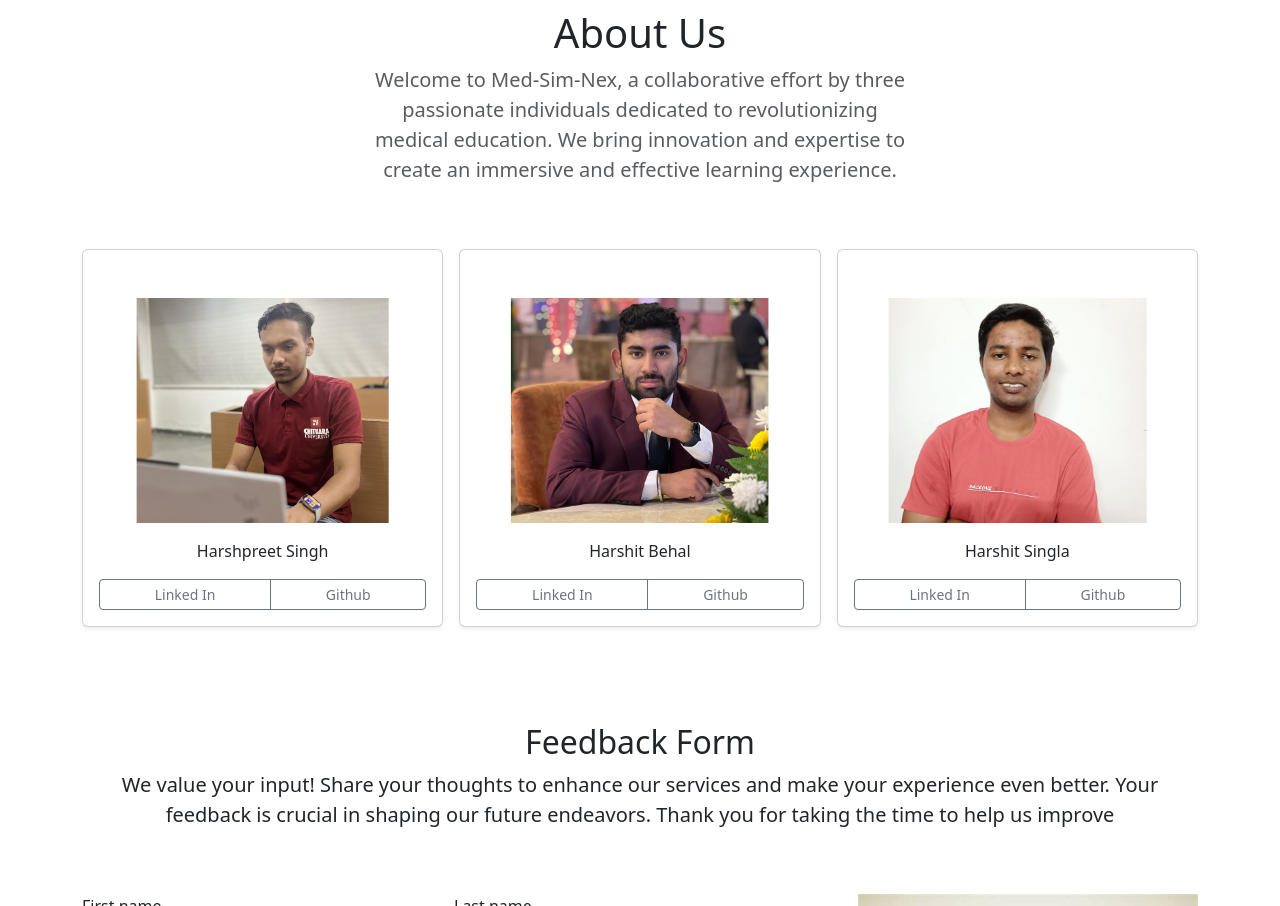
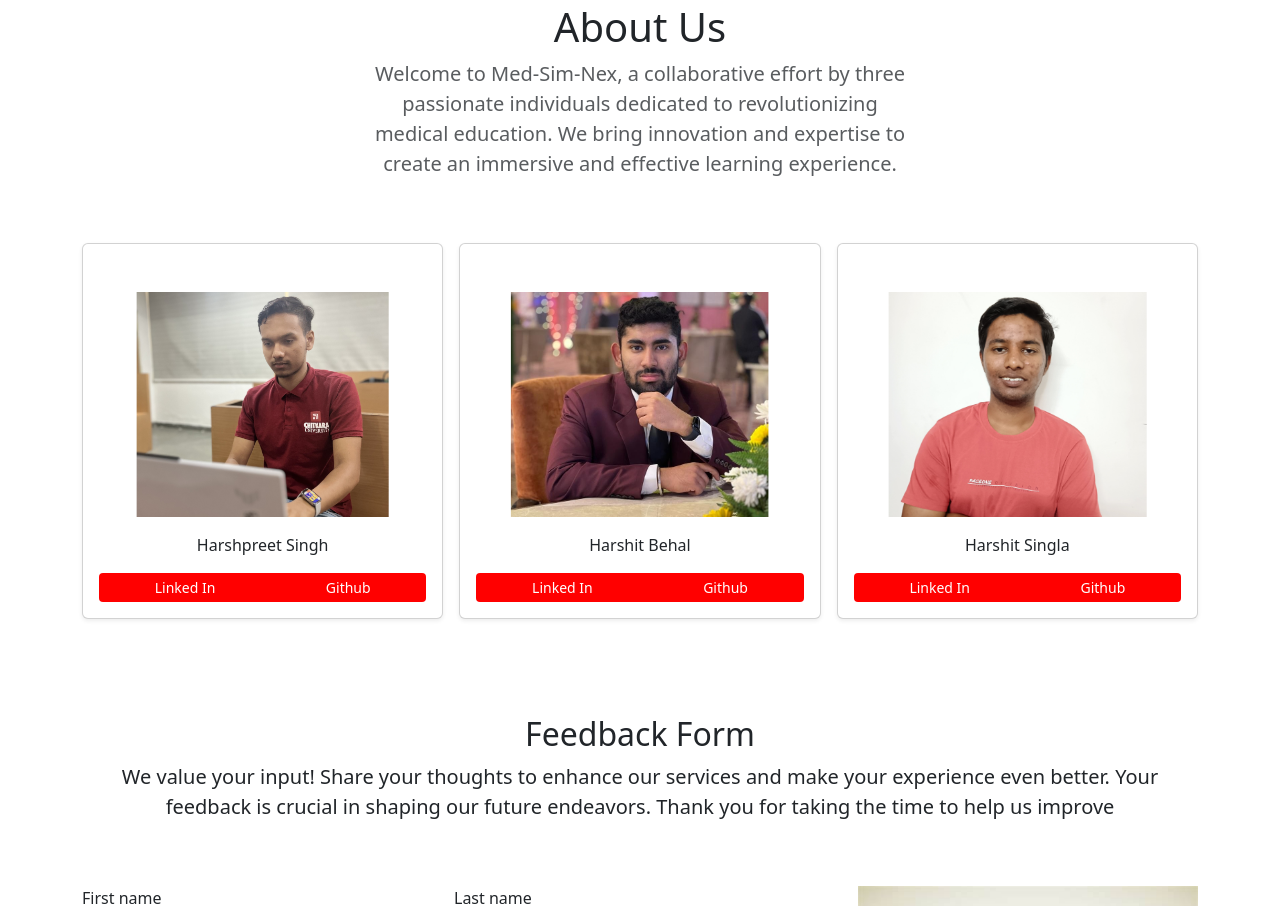
Before and after one commit to harshit391/MedSimNex, a plain HTML site: page index.html in a window 1280 px wide. Shown: the part 1894-2800 px from the top of the page. Drawn offline with nearby package versions, Linux system fonts and the light colour scheme.

Commit message:
Link and Colour Updation

```diff
--- a/CSS Files/style.css
+++ b/CSS Files/style.css
@@ -1,5 +1,15 @@
 body{
     scroll-behavior: smooth;
+}
+
+button{
+    background-color: red !important;
+    color: white !important;
+    border: white !important;
+}
+
+a {
+    color: red !important;
 }
 
 .heading{
--- a/index.html
+++ b/index.html
@@ -99,8 +99,8 @@
                   <p class="card-text">Harshpreet Singh</p>
                   <div class="d-flex justify-content-between align-items-center">
                     <div class="btn-group">
-                      <button type="button" class="btn btn-sm btn-outline-secondary">Linked In</button>
-                      <button type="button" class="btn btn-sm btn-outline-secondary">Github</button>
+                      <button type="button" class="btn btn-sm btn-outline-secondary" onclick="window.open('https://www.linkedin.com/in/harshpreetsingh931/')">Linked In</button>
+                      <button type="button" class="btn btn-sm btn-outline-secondary" onclick="window.open('https://github.com/harshpreet931/')">Github</button>
                     </div>
                   </div>
                 </div>
@@ -119,8 +119,8 @@
                   <p class="card-text">Harshit Behal</p>
                   <div class="d-flex justify-content-between align-items-center">
                     <div class="btn-group">
-                      <button type="button" class="btn btn-sm btn-outline-secondary">Linked In</button>
-                      <button type="button" class="btn btn-sm btn-outline-secondary">Github</button>
+                      <button type="button" class="btn btn-sm btn-outline-secondary" onclick="window.open('https://www.linkedin.com/in/harshit-behal-b85867243/')">Linked In</button>
+                      <button type="button" class="btn btn-sm btn-outline-secondary" onclick="window.open('https://github.com/harshit38624')">Github</button>
                     </div>
                   </div>
                 </div>
@@ -139,8 +139,8 @@
                   <p class="card-text">Harshit Singla</p>
                   <div class="d-flex justify-content-between align-items-center">
                     <div class="btn-group">
-                      <button type="button" class="btn btn-sm btn-outline-secondary">Linked In</button>
-                      <button type="button" class="btn btn-sm btn-outline-secondary">Github</button>
+                      <button type="button" class="btn btn-sm btn-outline-secondary" onclick="window.open('https://www.linkedin.com/in/harshitsingla1761/')">Linked In</button>
+                      <button type="button" class="btn btn-sm btn-outline-secondary" onclick="window.open('https://github.com/harshit391/')">Github</button>
                     </div>
                   </div>
                 </div>
```
